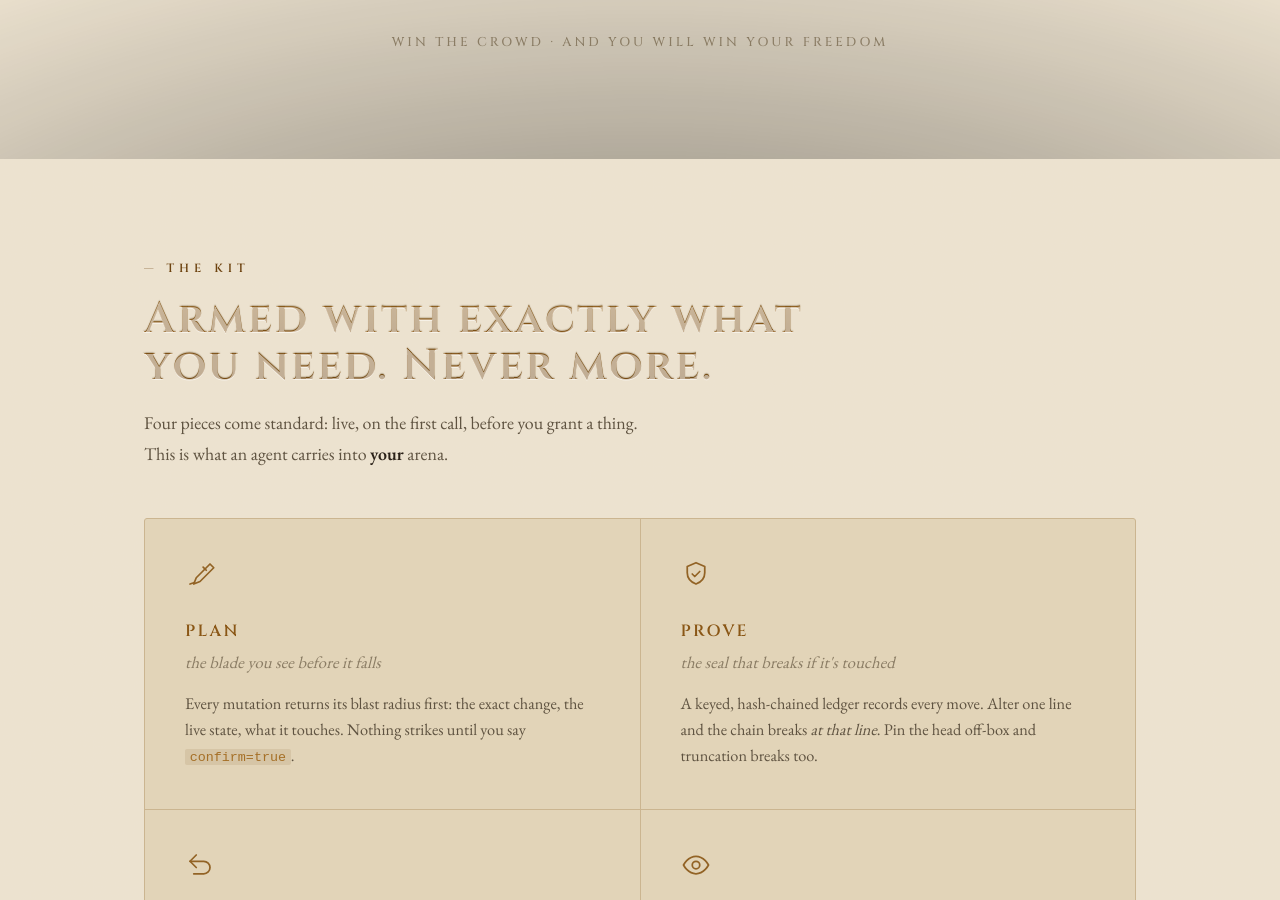
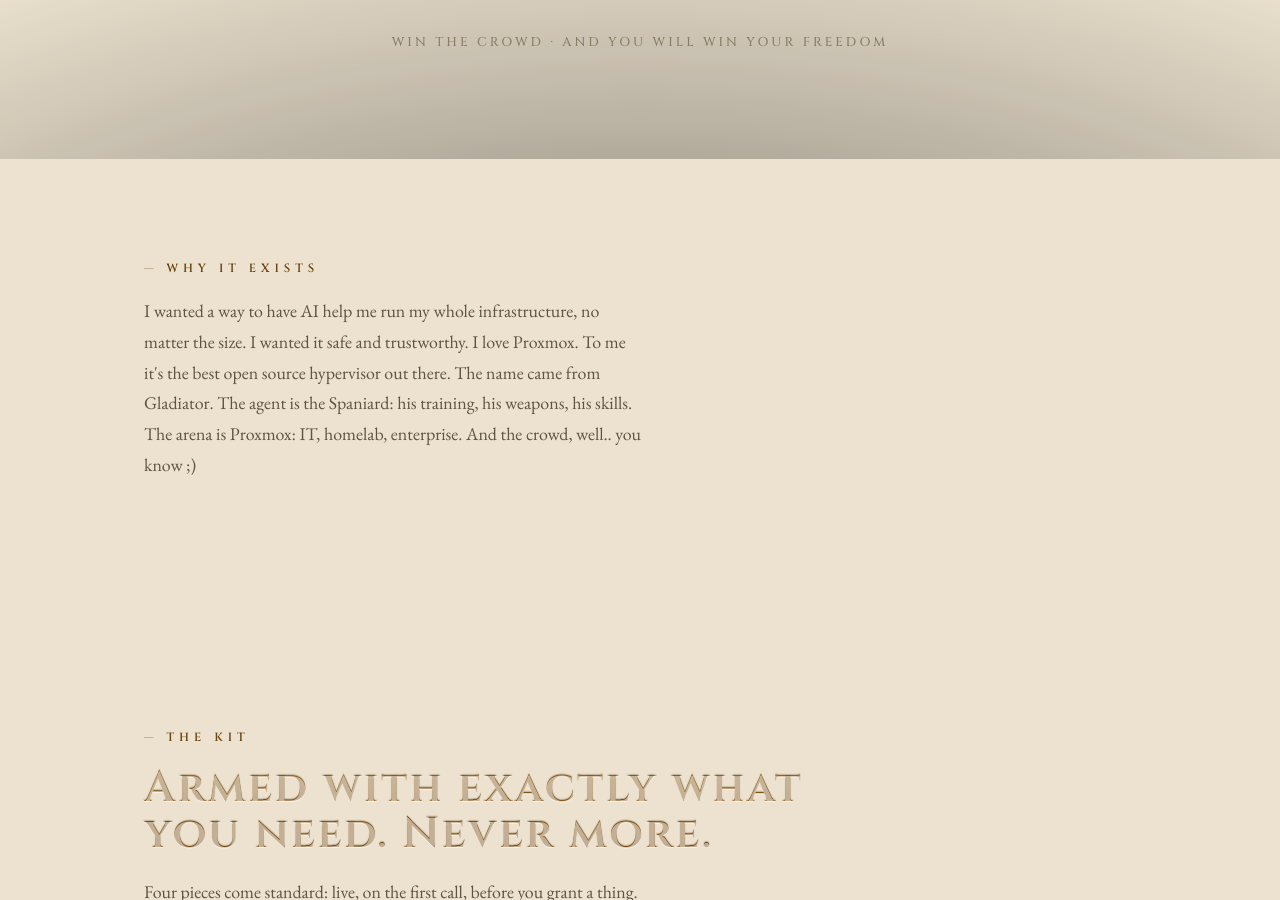
Before and after one commit to john-broadway/john-broadway.github.io, a Jekyll site: the page proximo/index.html, which Jekyll copies as it is, in a window 1280 px wide and 900 px high, scrolled down 741 px. Built offline with Jekyll 4.4.1, drawn with Linux system fonts in a browser that asks for light colours; some of the changed text lies outside the part shown.

Commit message:
proximo page: John's words up top; the rack matches the README
'Why it exists': his Proximo paragraph (same as the profile), set inside the
lanista design he approved 2026-07-23, which is kept as is.
The rack named a lease and a scope that are no longer Proximo's (the token's ACL
and expire, enforced by Proxmox) and missed ARM and PRINCIPAL; now it matches
the README's spine paragraph.

Co-Authored-By: Claude Opus 5.5 <noreply@anthropic.com>

```diff
--- a/proximo/index.html
+++ b/proximo/index.html
@@ -308,6 +308,14 @@
     </div>
   </header>
 
+  <!-- ========== WHY : JOHN'S WORDS ========== -->
+  <section id="why">
+    <div class="wrap">
+      <p class="eyebrow">Why it exists</p>
+      <p class="sub">I wanted a way to have AI help me run my whole infrastructure, no matter the size. I wanted it safe and trustworthy. I love Proxmox. To me it's the best open source hypervisor out there. The name came from Gladiator. The agent is the Spaniard: his training, his weapons, his skills. The arena is Proxmox: IT, homelab, enterprise. And the crowd, well.. you know ;)</p>
+    </div>
+  </section>
+
   <!-- ========== THE KIT ========== -->
   <section id="kit">
     <div class="wrap">
@@ -347,8 +355,9 @@
         </div>
       </div>
 
-      <p class="rack-note">Six more wait in the rack: consent, a kill-switch, a lease, a scope,
-        an envelope, a taint-guard. You strap them on when you're ready; each becomes a real wall
+      <p class="rack-note">Six more wait in the rack: consent, a kill-switch, an arm, an envelope,
+        a taint-guard, a name on every ask. The scope and the lease are the token's own,
+        held by Proxmox. You strap them on when you're ready; each becomes a real wall
         only once its state lives beyond the agent's own reach. <a href="https://github.com/john-broadway/proximo/blob/main/SECURITY.md">Read what each one defends →</a></p>
     </div>
   </section>
```
